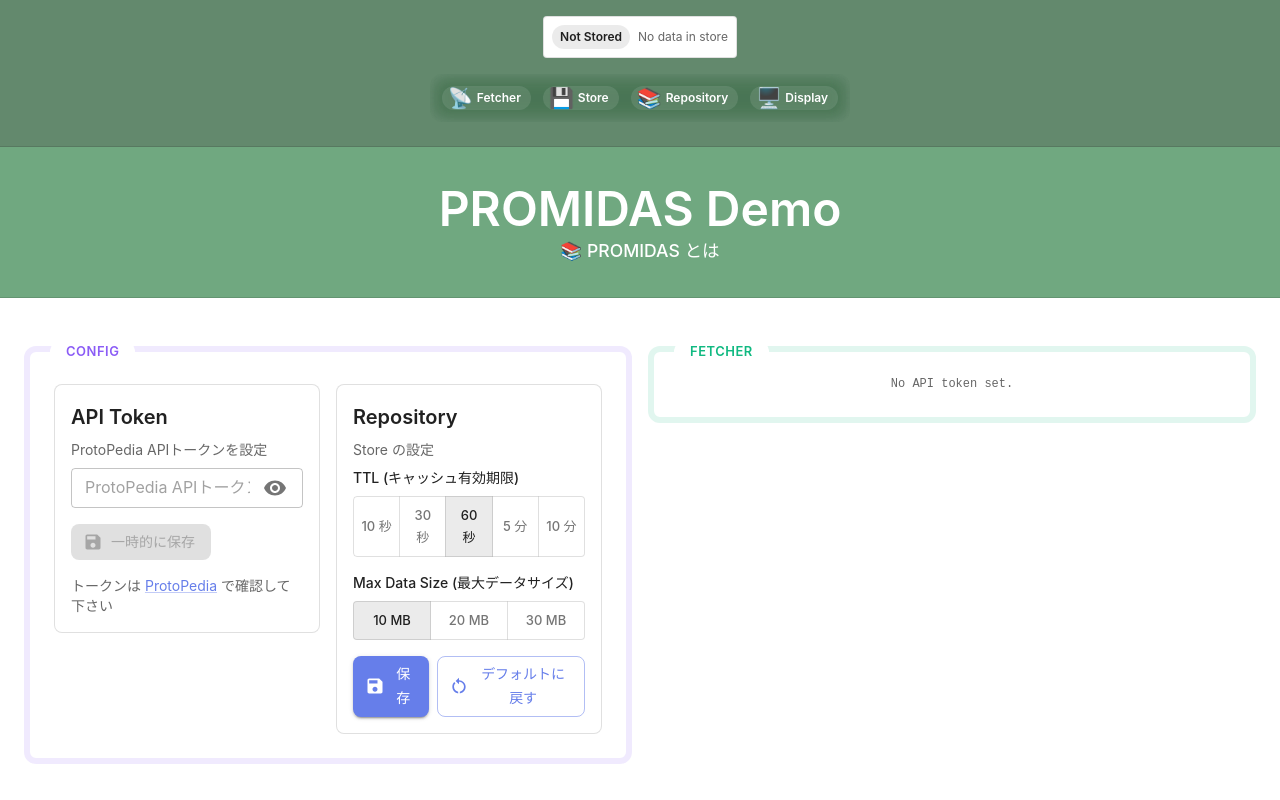
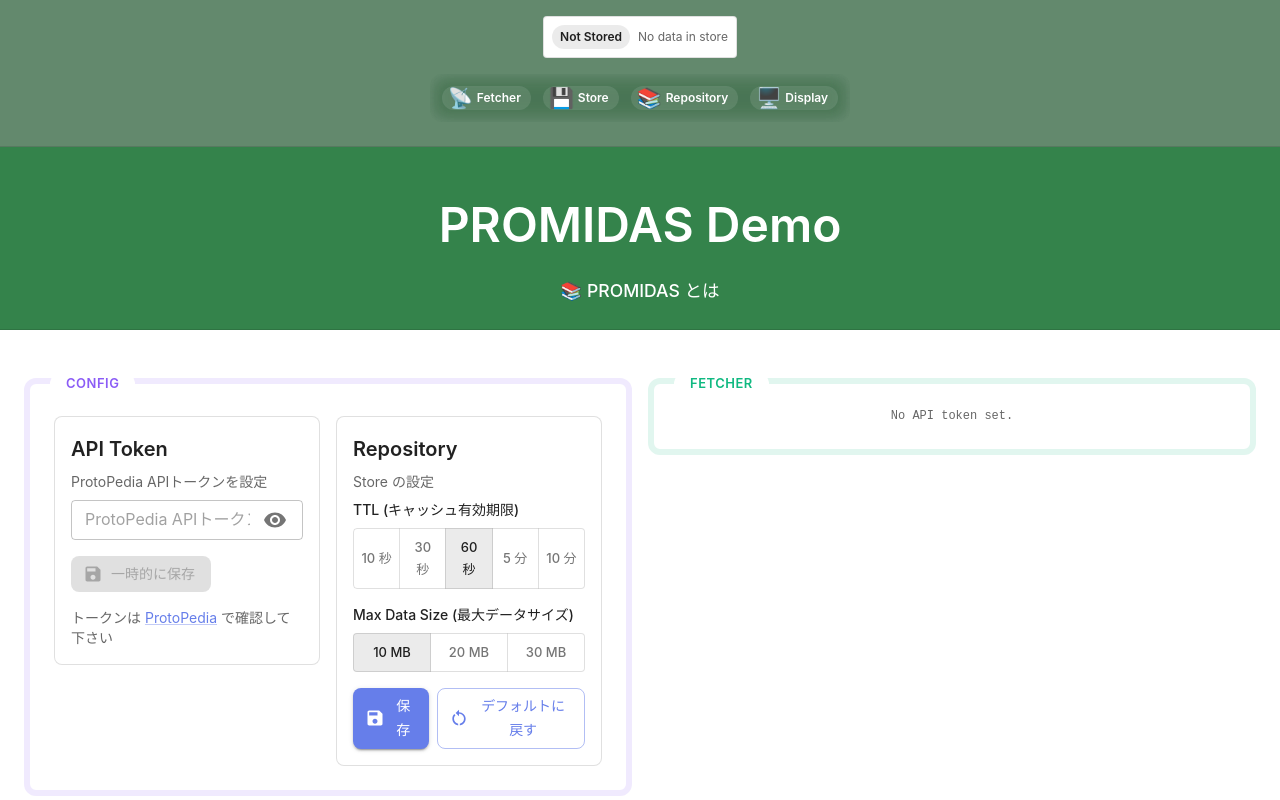
Before and after one commit to F88/PROMIDAS-demo, a React (Vite) app: page / in a window 1280 px wide. Shown: the top 800 px of the page. Built offline with nearby package versions, Linux system fonts and the light colour scheme.

Commit message:
style: adjust PromidasInfoSection spacing
- Reduce vertical padding from py: 4 to py: 3
- Add bottom margin to title (mb: 1.5) for better visual separation
- Remove transparent background, use solid color

```diff
--- a/src/App.tsx
+++ b/src/App.tsx
@@ -59,11 +59,10 @@ function PromidasInfoSection() {
     <>
       <Box
         sx={{
-          py: 4,
+          py: 3,
           px: 2,
           textAlign: 'center',
-          backgroundColor: 'rgba(52, 131, 75, 0.7)',
-          backdropFilter: 'blur(10px)',
+          backgroundColor: '#34834B',
           borderBottom: '1px solid',
           borderColor: 'divider',
           color: 'white',
@@ -76,6 +75,7 @@ function PromidasInfoSection() {
           sx={{
             color: 'white',
             textAlign: 'center',
+            my: 3,
             fontSize: {
               xs: '1.5rem', // h5相当 (小画面)
               sm: '2rem', // h4相当 (中画面)
```
